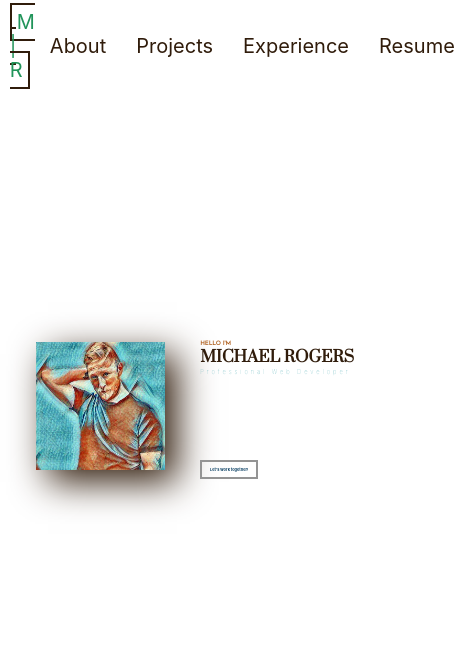
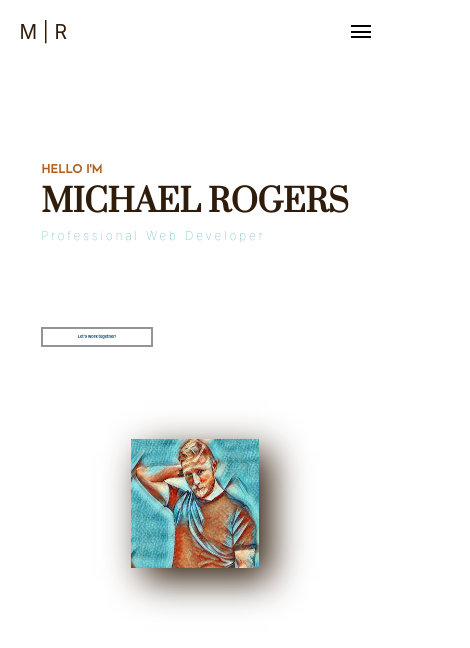
Before and after one commit to mrogers23458/React-Portfolio-v2, a React (Create React App) app: page / in a window 390 px wide. Shown: the top 648 px of the page, 470 px wide, since content can reach past the window. Built offline with nearby package versions, Linux system fonts and the light colour scheme.

Commit message:
created media queries for navbar, and created mobile modal for navigation links

```diff
--- a/src/App.css
+++ b/src/App.css
@@ -7,6 +7,9 @@
   --bright: #329fa7;
   --logo: #21945a;
 }
+
+
+
 /* body */
 body {
   background: white;
@@ -60,6 +63,9 @@ body {
   margin-right: 10px;
   padding: 5px;
   text-decoration: none;
+}
+.mobile-nav {
+  display: none;
 }
 
 /* home page */
@@ -263,3 +269,121 @@ body {
   color: var(--bright);
   border: 1px solid black;
 }
+
+/* media queries */
+@media only screen and (max-width: 500px) {
+
+
+  .App {
+    height: 100vh;
+    overflow: hidden;
+  }
+/* navbar */
+.top-nav {
+  display: none;
+}
+
+.mobile-nav {
+  display: flex;
+  position: relative;
+  width: 90vw;
+  justify-content: space-between;
+  align-items: center;
+  margin: 5vw;
+}
+
+.mobile-nav-link {
+  font-size: 4vw;
+  text-decoration: none;
+  margin-top: 1vw;
+  padding-left: 5vw;
+  padding-right: 3vw;
+}
+
+.logo-brand {
+  font-size: 5vw;
+  text-decoration: none;
+
+}
+
+.modal-toggle-box {
+  display: flex;
+  flex-direction: column;
+  align-items: flex-end;
+  width: 7vw;
+}
+
+.modal-toggle-line {
+  border-bottom: 2px solid black;
+  width: 5vw;
+  margin-top: 0.5vw;
+  margin-bottom: 0.5vw;
+}
+
+.modal-box {
+  display: flex;
+  background: var(--bright);
+  position: absolute;
+  margin-top: 4vw;
+  width: 100vw;
+  right: -600px;
+}
+
+.display {
+  transform: translate(-550px);
+  transition: 1s;
+}
+
+.down {
+  transform: rotate(-45deg) translate(-2vw, 0%);
+  transition: 1s;
+}
+
+.vert {
+  transform: translate(15vw);
+  transition: 1s;
+}
+
+.up {
+  transform: rotate(45deg) translate(-2vw, -0%);
+  transition: 1s;
+}
+
+.close {
+  transform: rotate(0deg) translate(0vw);
+  transition: 1s;
+}
+
+.blur {
+  backdrop-filter: blur(2px);
+}
+
+/* home page */
+.page-one-box {
+  display: flex;
+  flex-direction: column
+  }
+
+.hello-text {
+  font-size: 3vw;
+}
+
+.name-text {
+  font-size: 8vw;
+}
+
+.job-text {
+  font-size: 3vw;
+  margin-top: -5vw;
+}
+
+/* projects page */
+.projects-card-box {
+  flex-direction: column;
+}
+
+.project-card {
+  width: 66vw;
+  height: 33vw;
+}
+}
--- a/src/App.js
+++ b/src/App.js
@@ -8,7 +8,7 @@ import Projects from "./components/pages/Projects";
 
 function App() {
   return (
-      <div className="App">
+    <div className="App">
         <Navbar />
         <Routes >
             <Route path="/" element={<Home />} />
--- a/src/components/Navbar.js
+++ b/src/components/Navbar.js
@@ -1,6 +1,33 @@
 export default function Navbar () {
 
+    const toggleModal = function () {
+        var modal = document.querySelector('.modal-box')
+        var down = document.querySelector('.rotate1')
+        var vert = document.querySelector('.rotate2')
+        var up = document.querySelector('.rotate3')
+
+        const activated = down.classList.contains('down')
+        console.log(activated)
+
+        if (!activated) {
+            modal.classList.toggle('display')
+            down.classList.toggle('down')
+            vert.classList.toggle('vert')
+            up.classList.toggle('up')
+
+        }
+
+        if (activated) {
+            down.classList.toggle('close')
+            vert.classList.toggle('close')
+            up.classList.toggle('close')
+            modal.classList.toggle('close')
+        }
+
+    }
+
     return (
+    <div className="navs">
         <div className="top-nav pitch">
             <div className="logo-brand light">
                 <a href="/" className="logo-text logo">M | R</a>
@@ -12,5 +39,22 @@ export default function Navbar () {
                 <a className="top-nav-link light" href="resume">Resume</a>
             </div>
         </div>
+        <div className="mobile-nav">
+            <a href="/" className="logo-brand light">M | R</a>
+            <div className="modal-overflow">
+                <div className="modal-toggle-box" onClick={toggleModal}>
+                    <div className="modal-toggle-line rotate1"></div>
+                    <div className="modal-toggle-line rotate2"></div>
+                    <div className="modal-toggle-line rotate3"></div>
+                </div>
+                <div className="modal-box">
+                    <a href="/about" className="mobile-nav-link light">About</a>
+                    <a href="/projects" className="mobile-nav-link light">projects</a>
+                    <a href="/experience" className="mobile-nav-link light">Experience</a>
+                    <a href="/resume" className="mobile-nav-link light">Resume</a>
+                </div>
+            </div>
+        </div>
+    </div>
     )
 }
--- a/src/components/pages/About.js
+++ b/src/components/pages/About.js
@@ -7,7 +7,7 @@ export default function About () {
             <div className="about-text-box">
                 <p className="about-me-text light">Hello! My name is <span className="bold-this">Michael Rogers</span> ,</p>
                 <p className="about-me-text1 medium">I like to build things for the web.</p>
-                <p className="about-me-text2 bright">(Occasionaly, I will <span className="broken-text"> break</span><span classname="fix-text"> fix</span> those things.)</p>
+                <p className="about-me-text2 bright">(Occasionaly, I will <span className="broken-text"> break</span><span className="fix-text"> fix</span> those things.)</p>
                 <p className="about-me-text3 light">I enjoy building, breaking, and fixing things that live on the internet. My interest in web development started in the early 2000s, but became a serious pursuit during the covid pandemic. I was looking for a creative outlet, that satisfied my need to solve puzzles and sudoku just wasn't cutting it anymore. I have a genuine thirst for knowledge, and a passion to learn. I see coding as a puzzle with endless possiblities, and solutions, that I absolutely cannot put down until I'm satisfied with my solution.</p>
                 <p className="about-me-text4 light">In 2021, I successfully completed<span> <a href="https://www.credly.com/badges/ddedc55e-b938-408c-8ded-b39025d5b7d2/public_url?fbclid=IwAR1PsV7GhkPwum2ao6t8v3mGLo8Pj1OzENAP4aBFxL6dbp1m2-EYIW57xLk" className="about-me-text4 light"> UC Davis full stack certificate program.</a></span></p>
                 <p className="about-me-text5 light">Since then, I have relentlessly pursued knowledge and growth by building responsive websites, and dynamic applications. I enjoy creating a simple, clean, and polished, user experience. I take the same approach to development, design, and implementation.</p>
```
Also changed, not shown: src/assets/images/navLine.png (added).
